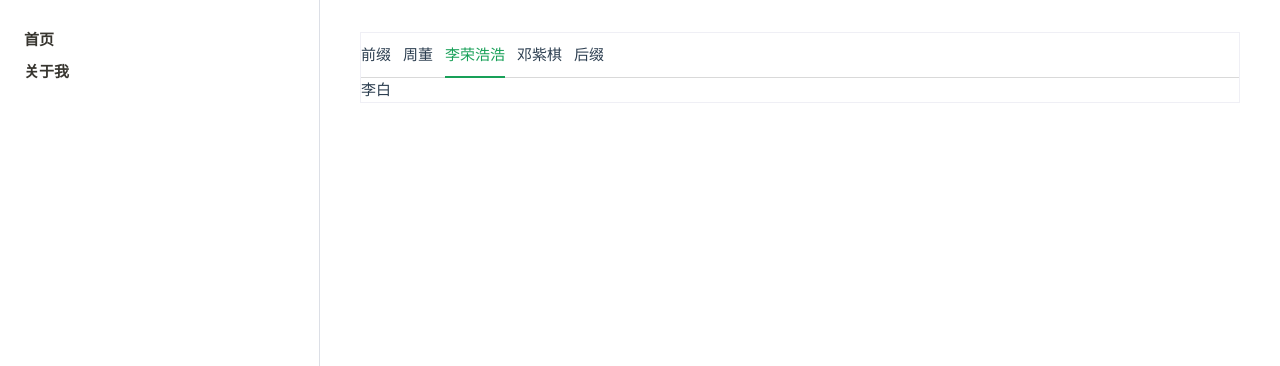
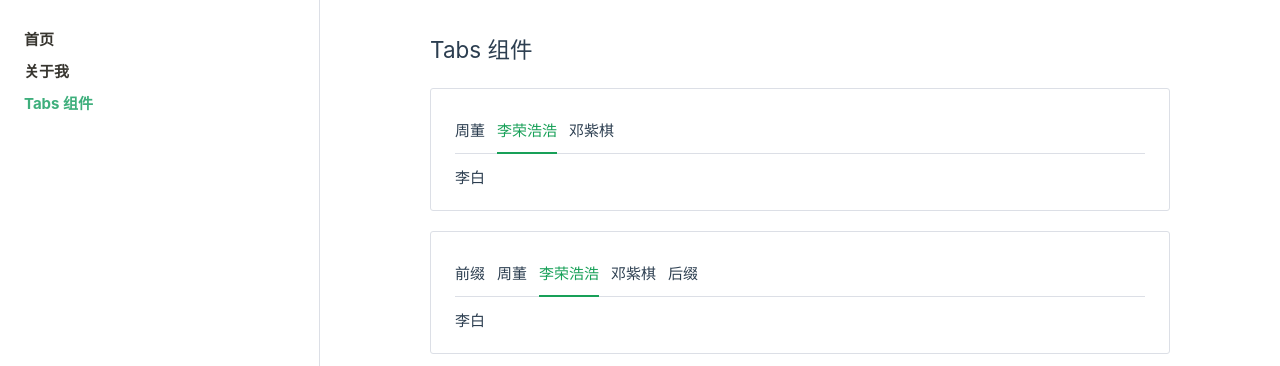
Before and after one commit to uphg/vue-practice, a Vue app: page /tabs in a window 1280 px wide. Shown: the top 366 px of the page. Built offline with nearby package versions, Linux system fonts and the light colour scheme.

Commit message:
调整主题色 CSS 变量，完善 Tabs 组件样式

```diff
--- a/src/App.vue
+++ b/src/App.vue
@@ -13,5 +13,6 @@ import Sidebar from './components/Sidebar'
 const sidebars = ref([
   { title: '首页', path: '/' },
   { title: '关于我', path: '/about' },
+  { title: 'Tabs 组件', path: '/tabs' },
 ])
 </script>
--- a/src/assets/base.styl
+++ b/src/assets/base.styl
@@ -1,54 +1,12 @@
 /* color palette from <https://github.com/vuejs/theme> */
 :root {
   --color-primary: #3eaf7c;
-  --vt-c-white: #ffffff;
-  --vt-c-white-soft: #f8f8f8;
-  --vt-c-white-mute: #f2f2f2;
-
-  --vt-c-black: #181818;
-  --vt-c-black-soft: #222222;
-  --vt-c-black-mute: #282828;
-
-  --vt-c-indigo: #2c3e50;
-
-  --vt-c-divider-light-1: rgba(60, 60, 60, 0.29);
-  --vt-c-divider-light-2: rgba(60, 60, 60, 0.12);
-  --vt-c-divider-dark-1: rgba(84, 84, 84, 0.65);
-  --vt-c-divider-dark-2: rgba(84, 84, 84, 0.48);
-
-  --vt-c-text-light-1: var(--vt-c-indigo);
-  --vt-c-text-light-2: rgba(60, 60, 60, 0.66);
-  --vt-c-text-dark-1: var(--vt-c-white);
-  --vt-c-text-dark-2: rgba(235, 235, 235, 0.64);
-}
-
-/* semantic color variables for this project */
-:root {
-  --color-background: var(--vt-c-white);
-  --color-background-soft: var(--vt-c-white-soft);
-  --color-background-mute: var(--vt-c-white-mute);
-
-  --color-border: var(--vt-c-divider-light-2);
-  --color-border-hover: var(--vt-c-divider-light-1);
-
-  --color-heading: var(--vt-c-text-light-1);
-  --color-text: var(--vt-c-text-light-1);
-
-  --section-gap: 160px;
+  --border-color: #dcdfe6
+  --text-color: #2c3e50;
 }
 
 @media (prefers-color-scheme: dark) {
-  :root {
-    --color-background: var(--vt-c-black);
-    --color-background-soft: var(--vt-c-black-soft);
-    --color-background-mute: var(--vt-c-black-mute);
-
-    --color-border: var(--vt-c-divider-dark-2);
-    --color-border-hover: var(--vt-c-divider-dark-1);
-
-    --color-heading: var(--vt-c-text-dark-1);
-    --color-text: var(--vt-c-text-dark-2);
-  }
+  // 深色背景
 }
 
 *,
@@ -62,8 +20,7 @@
 
 body {
   min-height: 100vh;
-  color: var(--color-text);
-  background: var(--color-background);
+  color: var(--text-color);
   transition: color 0.5s, background-color 0.5s;
   line-height: 1.6;
   font-family: Inter, -apple-system, BlinkMacSystemFont, 'Segoe UI', Roboto, Oxygen, Ubuntu,
--- a/src/assets/main.styl
+++ b/src/assets/main.styl
@@ -7,7 +7,7 @@ a
 .sidebar
   width 20rem
   padding 1.5rem
-  border-right 1px solid #dcdfe6
+  border-right 1px solid var(--border-color)
   position fixed
   left 0
   bottom 0
@@ -26,7 +26,16 @@ a
   padding-left 20rem
   min-height 100vh
   .page-content
+    max-width 820px
+    margin 0 auto
     padding 2rem 2.5rem
+
+.e-demo
+  padding 1.25rem 1.5rem
+  border-radius 3px
+  border 1px solid var(--border-color)
+  margin-top 1.25rem
+  margin-bottom 1.25rem
 
 @media (max-width: 959px)
   .sidebar
--- /dev/null
+++ b/src/components/Demo.tsx
@@ -0,0 +1,12 @@
+import { defineComponent } from "vue";
+
+const Demo = defineComponent({
+  name: 'Demo',
+  setup(_props, context) {
+    return () => (
+      <div class="e-demo">{context.slots.default?.()}</div>
+    )
+  }
+})
+
+export default Demo
--- a/src/main.ts
+++ b/src/main.ts
@@ -5,10 +5,13 @@ import App from './App.vue'
 import router from './router'
 import './styles/index.styl'
 import './assets/main.styl'
+import Demo from './components/Demo'
 
 const app = createApp(App)
 
 app.use(createPinia())
 app.use(router)
 
+app.component(Demo.name, Demo)
+
 app.mount('#app')
--- a/src/router/index.ts
+++ b/src/router/index.ts
@@ -20,7 +20,7 @@ const router = createRouter({
     {
       path: '/tabs',
       name: 'TabsDemo',
-      component: () => import('../views/TabsDemo.vue')
+      component: () => import('../views/Tabs.vue')
     }
   ]
 })
--- a/src/styles/tabs.styl
+++ b/src/styles/tabs.styl
@@ -1,11 +1,10 @@
 $tab-gap = 0 12px;
 
 .tu-tabs
-  border 1px solid #efeff5
   &-nav
     display flex
     gap $tab-gap
-    border-bottom 1px solid #d9d9d9
+    border-bottom 1px solid var(--border-color)
   &-nav__wrap
     position relative
   &-tab__wrap
@@ -30,3 +29,6 @@ $tab-gap = 0 12px;
   &-nav__prefix, &-nav__suffix
     display flex
     align-items center
+
+  &-content
+    padding-top 0.75rem
--- /dev/null
+++ b/src/views/Tabs.vue
@@ -0,0 +1,30 @@
+<template>
+  <div class="tabs-demo">
+    <h2>Tabs 组件</h2>
+    <Demo>
+      <ETabs v-model:value="active">
+        <ETabPane name="a1" label="周董">爱在西元前</ETabPane>
+        <ETabPane name="a2" label="李荣浩浩">李白</ETabPane>
+        <ETabPane name="a3" label="邓紫棋">泡沫</ETabPane>
+      </ETabs>
+    </Demo>
+    <Demo>
+      <ETabs v-model:value="active">
+        <template #prefix>前缀</template>
+        <ETabPane name="a1" label="周董">爱在西元前</ETabPane>
+        <ETabPane name="a2" label="李荣浩浩">李白</ETabPane>
+        <ETabPane name="a3" label="邓紫棋">泡沫</ETabPane>
+        <div>hi</div>
+        <template #suffix>后缀</template>
+      </ETabs>
+    </Demo>
+  </div>
+</template>
+
+<script setup lang="ts">
+import { ref } from 'vue'
+import ETabs from '@/components/tabs/Tabs'
+import ETabPane from '@/components/tabs/TabPane'
+
+const active = ref('a2')
+</script>
--- a/src/views/TabsDemo.vue
+++ /dev/null
@@ -1,20 +0,0 @@
-<template>
-  <div class="tabs-demo">
-    <ETabs v-model:value="active">
-      <template #prefix>前缀</template>
-      <ETabPane name="a1" label="周董">爱在西元前</ETabPane>
-      <ETabPane name="a2" label="李荣浩浩">李白</ETabPane>
-      <ETabPane name="a3" label="邓紫棋">泡沫</ETabPane>
-      <div>hi</div>
-      <template #suffix>后缀</template>
-    </ETabs>
-  </div>
-</template>
-
-<script setup lang="ts">
-import { ref } from 'vue'
-import ETabs from '@/components/tabs/Tabs'
-import ETabPane from '@/components/tabs/TabPane'
-
-const active = ref('a2')
-</script>
```
